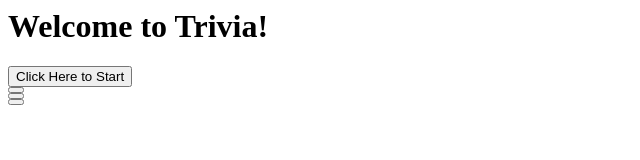
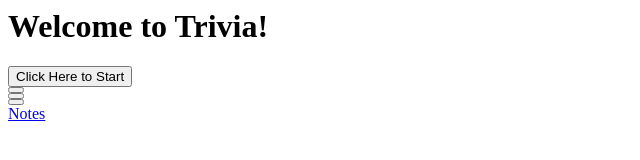
Before and after one commit to Newcomb/trivia, a plain HTML site: page index.html in a window 1280 px wide. Shown: the full height of the page, 0-640 px from the left. Drawn offline with Linux system fonts and the light colour scheme.

Commit message:
Update index.html

```diff
--- a/index.html
+++ b/index.html
@@ -16,5 +16,6 @@
   <br>
   <button type="button" id="answer3"></button>
   <br>
+  <a href="notes.html">Notes</a>
 </body>
 </html>
```
